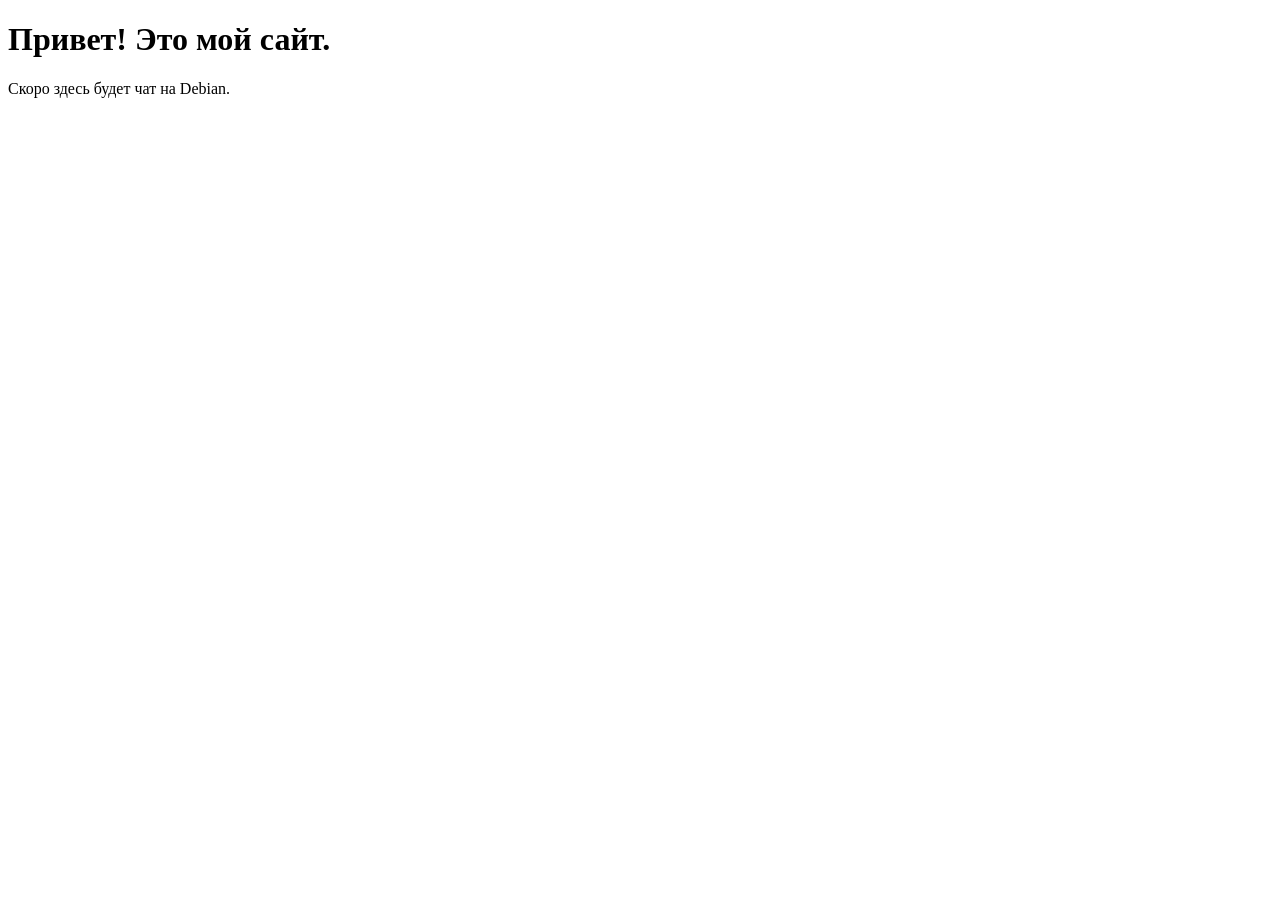
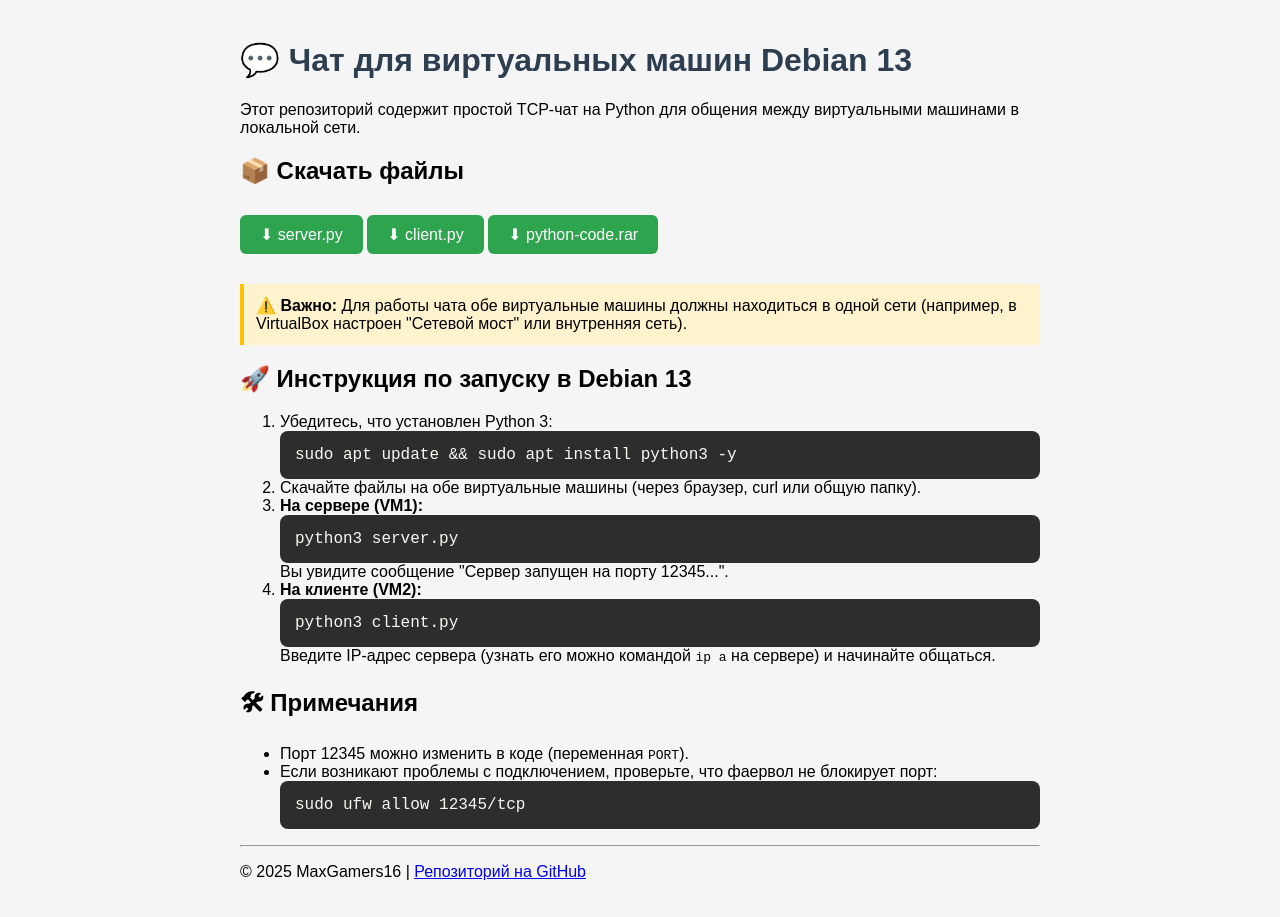
Before and after one commit to MaxGamers16/MaxGamers16.github.io, a plain HTML site: page index.html in a window 1280 px wide. Before the commit the page ends 800 px from the top, so only its background shows below. Drawn offline with Linux system fonts and the light colour scheme.

Commit message:
Update index.html

```diff
--- a/index.html
+++ b/index.html
@@ -1,10 +1,84 @@
 <!DOCTYPE html>
-<html>
+<html lang="ru">
 <head>
-    <title>MaxGamers16</title>
+    <meta charset="UTF-8">
+    <meta name="viewport" content="width=device-width, initial-scale=1.0">
+    <title>Чат для Debian 13 (VM)</title>
+    <style>
+        body {
+            font-family: Arial, sans-serif;
+            max-width: 800px;
+            margin: 0 auto;
+            padding: 20px;
+            background: #f5f5f5;
+        }
+        h1 { color: #2c3e50; }
+        .code-block {
+            background: #2d2d2d;
+            color: #f8f8f2;
+            padding: 15px;
+            border-radius: 8px;
+            overflow-x: auto;
+            font-family: 'Courier New', monospace;
+        }
+        .download-btn {
+            display: inline-block;
+            background: #2ea44f;
+            color: white;
+            padding: 10px 20px;
+            text-decoration: none;
+            border-radius: 6px;
+            margin: 10px 0;
+        }
+        .download-btn:hover { background: #22863a; }
+        .warning {
+            background: #fff3cd;
+            border-left: 4px solid #ffc107;
+            padding: 12px;
+            margin: 20px 0;
+        }
+    </style>
 </head>
 <body>
-    <h1>Привет! Это мой сайт.</h1>
-    <p>Скоро здесь будет чат на Debian.</p>
+    <h1>💬 Чат для виртуальных машин Debian 13</h1>
+    <p>Этот репозиторий содержит простой TCP-чат на Python для общения между виртуальными машинами в локальной сети.</p>
+
+    <h2>📦 Скачать файлы</h2>
+    <p>
+        <a href="https://github.com/MaxGamers16/MaxGamers16.github.io/raw/main/server.py" class="download-btn">⬇ server.py</a>
+        <a href="https://github.com/MaxGamers16/MaxGamers16.github.io/raw/main/client.py" class="download-btn">⬇ client.py</a>
+        <a href="https://github.com/MaxGamers16/MaxGamers16.github.io/raw/main/python-code.rar" class="download-btn">⬇ python-code.rar</a>
+    </p>
+
+    <div class="warning">
+        ⚠️ <strong>Важно:</strong> Для работы чата обе виртуальные машины должны находиться в одной сети (например, в VirtualBox настроен "Сетевой мост" или внутренняя сеть).
+    </div>
+
+    <h2>🚀 Инструкция по запуску в Debian 13</h2>
+    <ol>
+        <li>Убедитесь, что установлен Python 3:
+            <div class="code-block">sudo apt update && sudo apt install python3 -y</div>
+        </li>
+        <li>Скачайте файлы на обе виртуальные машины (через браузер, curl или общую папку).</li>
+        <li><strong>На сервере (VM1):</strong>
+            <div class="code-block">python3 server.py</div>
+            Вы увидите сообщение "Сервер запущен на порту 12345...".
+        </li>
+        <li><strong>На клиенте (VM2):</strong>
+            <div class="code-block">python3 client.py</div>
+            Введите IP-адрес сервера (узнать его можно командой <code>ip a</code> на сервере) и начинайте общаться.
+        </li>
+    </ol>
+
+    <h2>🛠 Примечания</h2>
+    <ul>
+        <li>Порт 12345 можно изменить в коде (переменная <code>PORT</code>).</li>
+        <li>Если возникают проблемы с подключением, проверьте, что фаервол не блокирует порт:
+            <div class="code-block">sudo ufw allow 12345/tcp</div>
+        </li>
+    </ul>
+
+    <hr>
+    <p>© 2025 MaxGamers16 | <a href="https://github.com/MaxGamers16/MaxGamers16.github.io">Репозиторий на GitHub</a></p>
 </body>
 </html>
```
